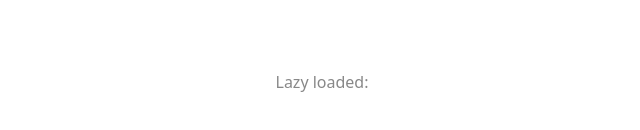
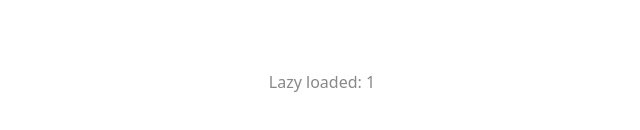
Before and after one commit to joseph-hailu-dd/vite-test, a React (Vite) app: page /lazy in a window 1280 px wide. Shown: the part 318-448 px from the top of the page, without its empty margins (318-958 px from the left). Built offline with nearby package versions, Linux system fonts and the light colour scheme.

Commit message:
test dynamic error

```diff
--- a/src/Lazy.tsx
+++ b/src/Lazy.tsx
@@ -1,10 +1,7 @@
-import { useLocation } from "react-router";
-
-function Lazy() {
-  const locationState = useLocation().state;
+function Lazy({ count = 10 }: { count?: number }) {
   return (
     <div>
-      <p className="read-the-docs">Lazy loaded: {locationState?.count} </p>
+      <p className="read-the-docs">Lazy loaded: {10 / count} </p>
     </div>
   );
 }
```
